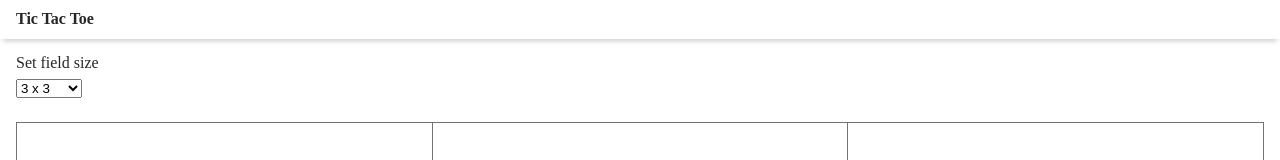
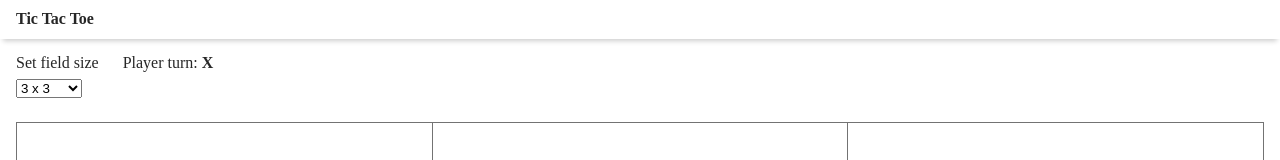
Before and after one commit to aleksieiev-o/tic-tac-toe, a React (Create React App) app: page / in a window 1280 px wide. Shown: the top 160 px of the page. Built offline with nearby package versions, Linux system fonts and the light colour scheme.

Commit message:
add player turn info

```diff
--- a/src/views/Field/FieldActions/FieldActions.component.tsx
+++ b/src/views/Field/FieldActions/FieldActions.component.tsx
@@ -1,6 +1,7 @@
 import React, { FC, ReactElement } from 'react';
 import styles from './field-actions.module.scss';
 import FieldSizeComponent from './FieldSize.component';
+import PlayerTurnInfoComponent from './PlayerTurnInfo.component';
 
 interface Props {
   rowsAndColumns: number;
@@ -11,6 +12,8 @@ const FieldActionsComponent: FC<Props> = ({ rowsAndColumns, setRowsAndColumns })
   return (
     <div className={styles.fieldActions}>
       <FieldSizeComponent rowsAndColumns={rowsAndColumns} setRowsAndColumns={setRowsAndColumns}/>
+
+      <PlayerTurnInfoComponent/>
     </div>
   );
 };
--- /dev/null
+++ b/src/views/Field/FieldActions/PlayerTurnInfo.component.tsx
@@ -0,0 +1,17 @@
+import React, { FC, ReactElement, useContext } from 'react';
+import styles from './player-turn-info.module.scss';
+import { ActiveRoleContext } from '../../../Providers/ActiveRoleContext.provider';
+
+const PlayerTurnInfoComponent: FC = (): ReactElement => {
+  const { activeRole } = useContext(ActiveRoleContext);
+
+  return (
+    <div className={styles.playerTurnInfo}>
+      <span className={styles.description}>Player turn: </span>
+
+      <b className={styles.role}>{activeRole}</b>
+    </div>
+  );
+};
+
+export default PlayerTurnInfoComponent;
--- a/src/views/Field/FieldActions/field-actions.module.scss
+++ b/src/views/Field/FieldActions/field-actions.module.scss
@@ -5,8 +5,8 @@
   width: 100%;
   padding: $spacing 0;
   color: $main-gray-text-color;
-  @include flex-layout(center, space-between);
+  @include flex-layout(flex-start, flex-start);
   @include between-children {
-    margin-right: $spacing * 2;
+    margin-right: $spacing * 3;
   }
 }
--- /dev/null
+++ b/src/views/Field/FieldActions/player-turn-info.module.scss
@@ -0,0 +1,16 @@
+@use "src/styles/variables" as *;
+@use "src/styles/mixins/index" as *;
+
+.player-turn-info {
+  @include flex-layout();
+}
+
+.description {
+  @include between-children {
+    margin-right: $spacing;
+  }
+}
+
+.role {
+  font-weight: 700;
+}
```
